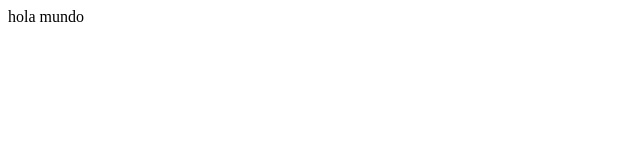
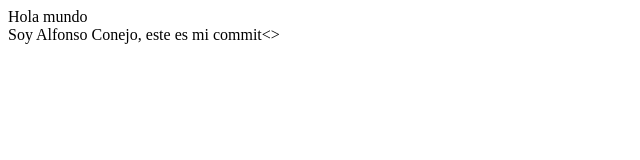
Before and after one commit to AlfonsoConejo/soa1, a plain HTML site: page index.html in a window 1280 px wide. Shown: the whole page, without its empty margins (0-640 px from the left). Drawn offline with Linux system fonts and the light colour scheme.

Commit message:
Aporte Conejo

```diff
--- a/index.html
+++ b/index.html
@@ -1,3 +1,5 @@
 <html>
-hola mundo
+Hola mundo
+<br>
+Soy Alfonso Conejo, este es mi commit<>
 </html>
```
